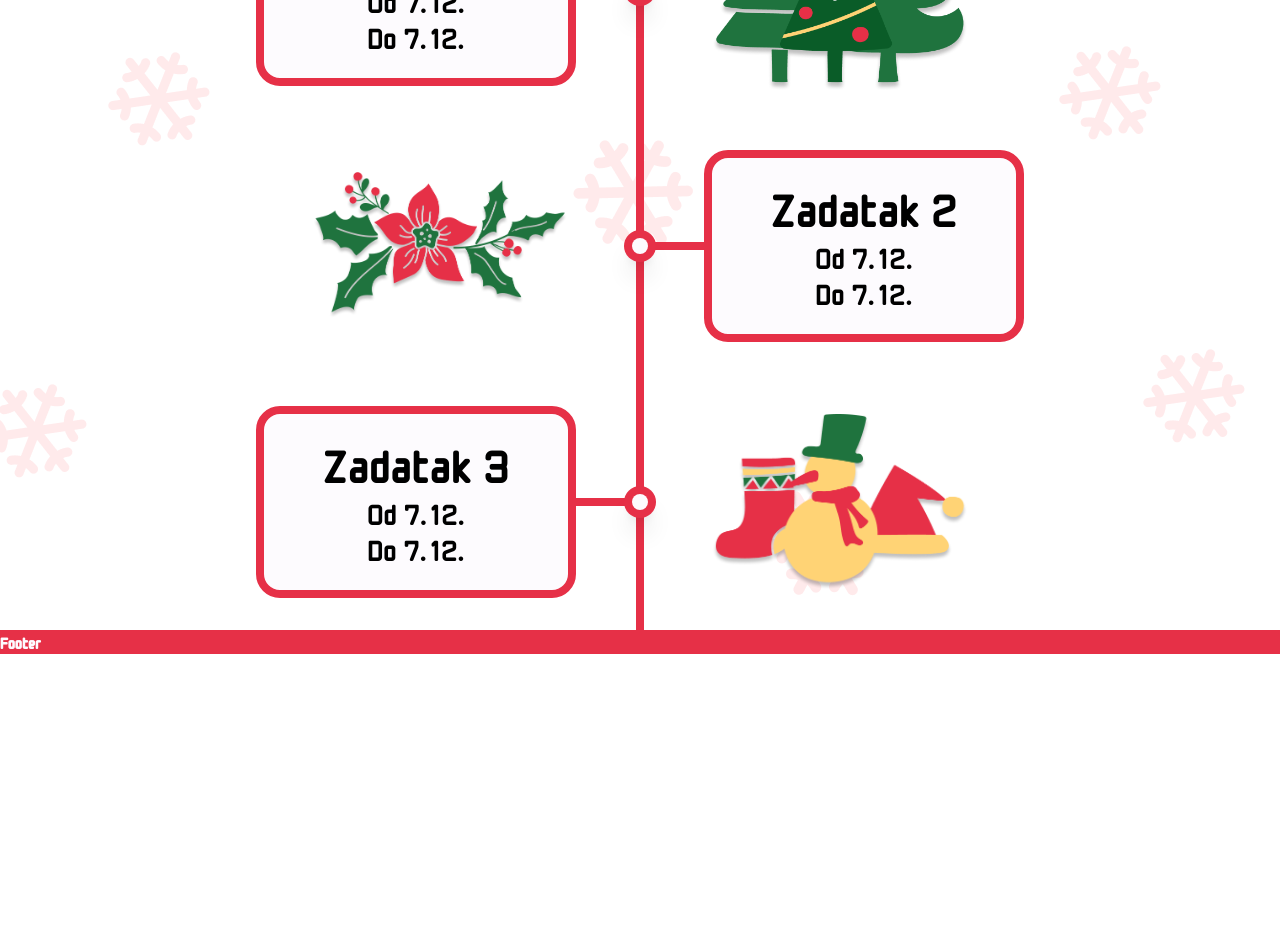
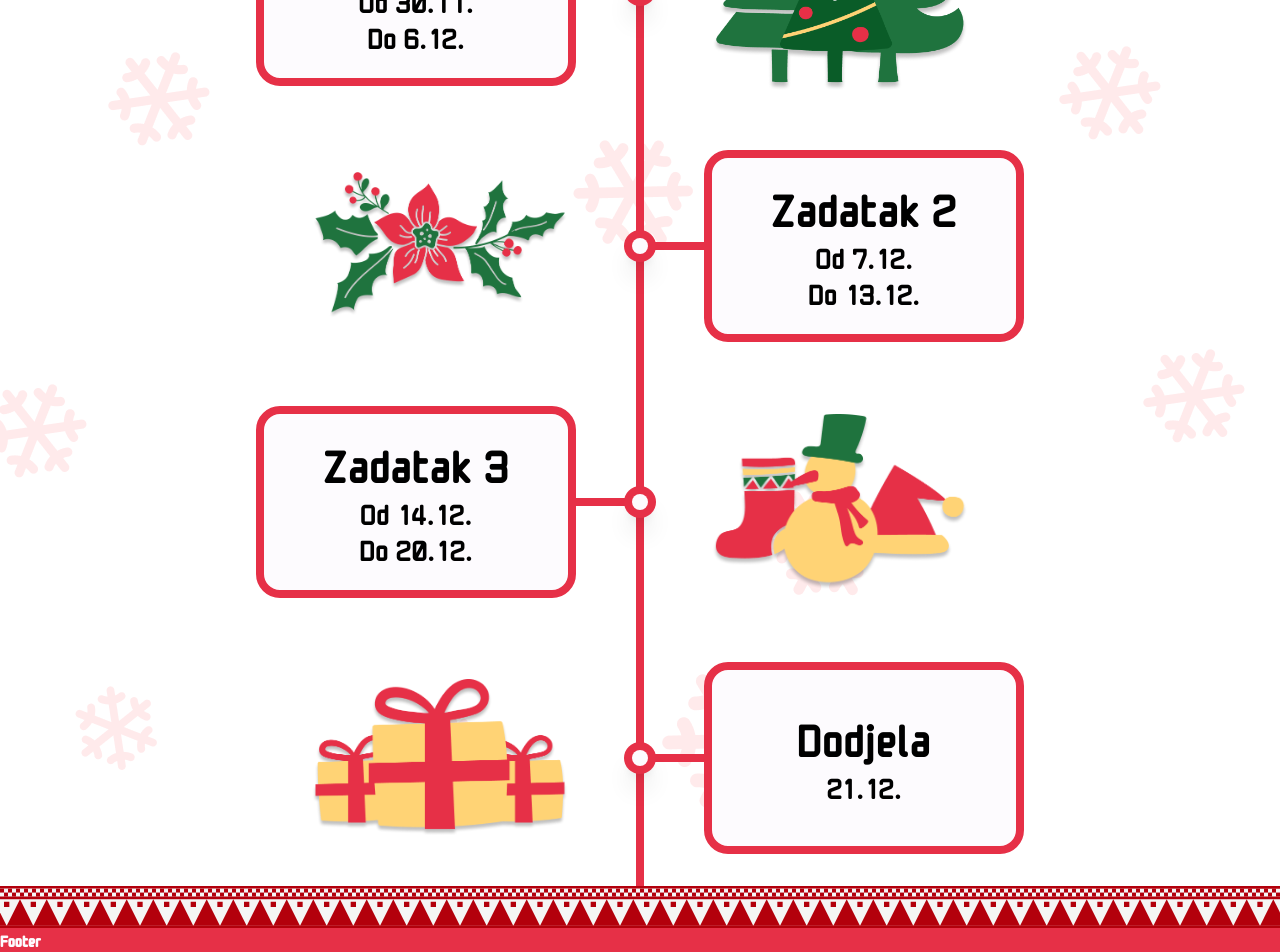
Before and after one commit to x-fer/dosasce-2023-web, a React (Vite) app: page / in a window 1280 px wide. Shown: the part 981-1933 px from the top of the page. Before the commit the page ends 1635 px from the top, so only its background shows below. Built offline with nearby package versions, Linux system fonts and the light colour scheme.

Commit message:
added correct dates

```diff
--- a/src/components/Timeline.tsx
+++ b/src/components/Timeline.tsx
@@ -1,9 +1,9 @@
-import { Mistletoe, Snowman, Trees } from '.'
+import { Mistletoe, Presents, Snowman, Trees } from '.'
 
 type TimelineCardProps = {
   name: string
   startDate: string
-  endDate: string
+  endDate?: string
   left?: true | false
   image?: string
 }
@@ -27,8 +27,8 @@ const TimelineCard = (props: TimelineCardProps) => {
 
       <div className="flex h-48 w-80 flex-col items-center justify-center rounded-3xl border-8 border-red bg-white p-4">
         <h1 className="mb-2 text-5xl">{props.name}</h1>
-        <p className="text-3xl">Od {props.startDate}</p>
-        <p className="text-3xl">Do {props.endDate}</p>
+        <p className="text-3xl">{props.startDate}</p>
+        <p className="text-3xl">{props.endDate}</p>
       </div>
     </div>
   )
@@ -39,9 +39,10 @@ const Timeline = () => {
     <>
       <div className="bg-snow-pattern w-full">
         <div className="relative flex flex-col items-center px-4">
-          <TimelineCard name="Zadatak 1" startDate="7.12." endDate="7.12." image={Trees} left />
-          <TimelineCard name="Zadatak 2" startDate="7.12." endDate="7.12." image={Mistletoe} />
-          <TimelineCard name="Zadatak 3" startDate="7.12." endDate="7.12." image={Snowman} left />
+          <TimelineCard name="Zadatak 1" startDate=" Od 30.11." endDate="Do 6.12." image={Trees} left />
+          <TimelineCard name="Zadatak 2" startDate="Od 7.12." endDate="Do 13.12." image={Mistletoe} />
+          <TimelineCard name="Zadatak 3" startDate="Od 14.12." endDate="Do 20.12." image={Snowman} left />
+          <TimelineCard name="Dodjela" startDate="21.12." image={Presents} />
         </div>
       </div>
     </>
--- a/src/screens/Home.tsx
+++ b/src/screens/Home.tsx
@@ -1,4 +1,4 @@
-import { Separator_1, Timeline } from '@/components'
+import { Separator_1, Separator_2, Timeline } from '@/components'
 import santa from './../assets/santa.svg'
 
 const Home = () => {
@@ -21,6 +21,8 @@ const Home = () => {
       <img src={Separator_1} />
 
       <Timeline />
+
+      <img src={Separator_2} />
     </div>
   )
 }
```
